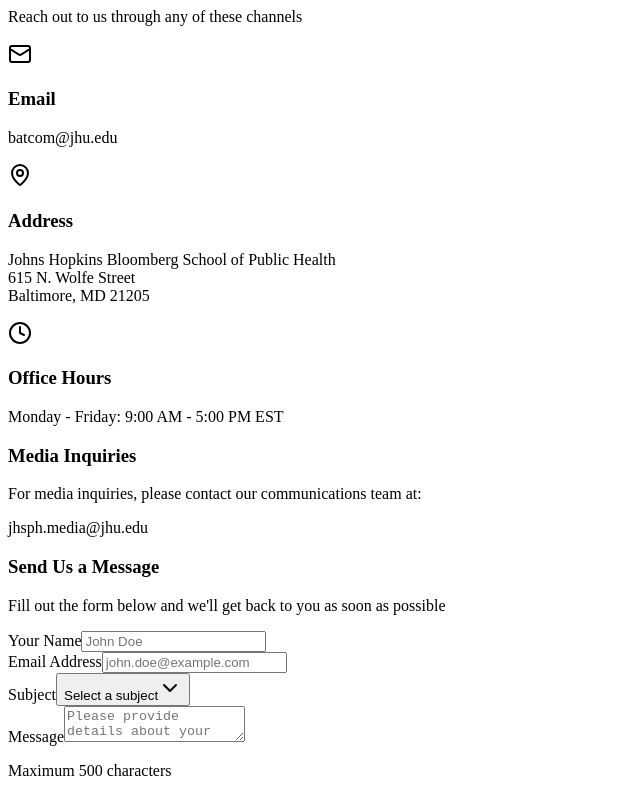
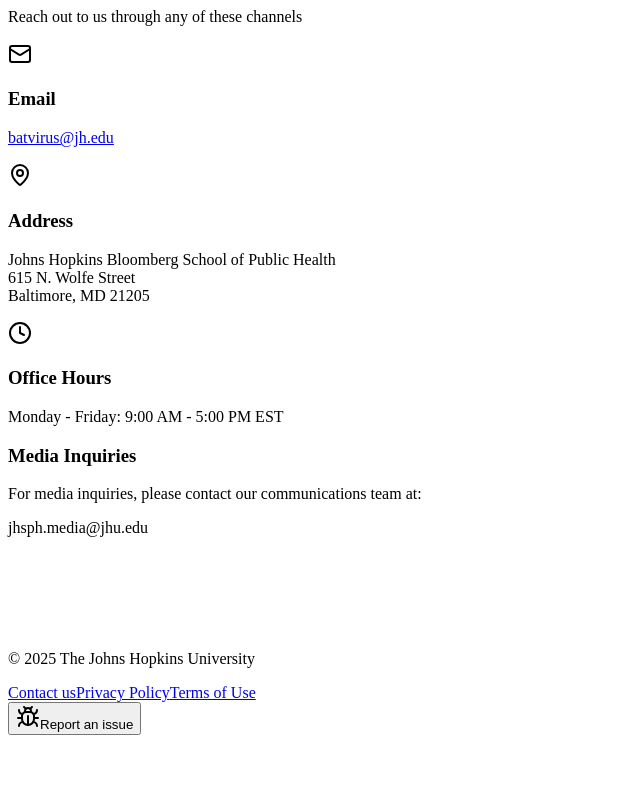
Before and after one commit to eLifePathways/batcom, a React (Vite) app in the folder client/: page /contact in a window 1280 px wide. Shown: the part 420-1214 px from the top of the page, without its empty margins (0-640 px from the left). After the commit the page ends 1171 px from the top, so only its background shows below. Built offline with nearby package versions, Linux system fonts and the light colour scheme.

Commit message:
chore(ui): update contact details

```diff
--- a/client/src/pages/contact.tsx
+++ b/client/src/pages/contact.tsx
@@ -102,7 +102,12 @@
                 <div>
                   <h3 className="font-medium">Email</h3>
                   <p className="text-sm text-muted-foreground">
-                    batcom@jhu.edu
+                    <a
+                      className="text-link hover:text-primary"
+                      href="mailto:batvirus@jh.edu"
+                    >
+                      batvirus@jh.edu
+                    </a>
                   </p>
                 </div>
               </div>
@@ -159,7 +164,7 @@
         </div>
 
         {/* Contact Form */}
-        <div className="lg:col-span-2">
+        {/* <div className="lg:col-span-2">
           <Card>
             <CardHeader>
               <CardTitle className="text-xl font-semibold text-primary">
@@ -274,7 +279,7 @@
               </Form>
             </CardContent>
           </Card>
-        </div>
+        </div> */}
       </div>
 
       {/* Map */}
```
